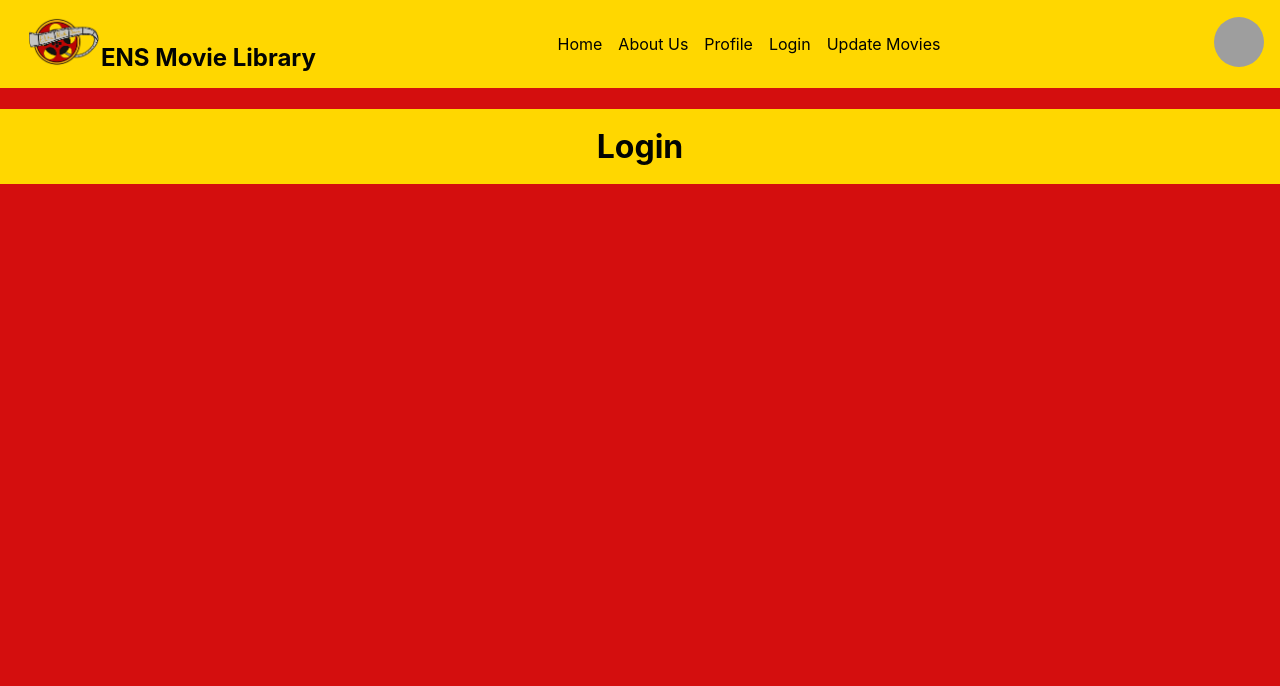
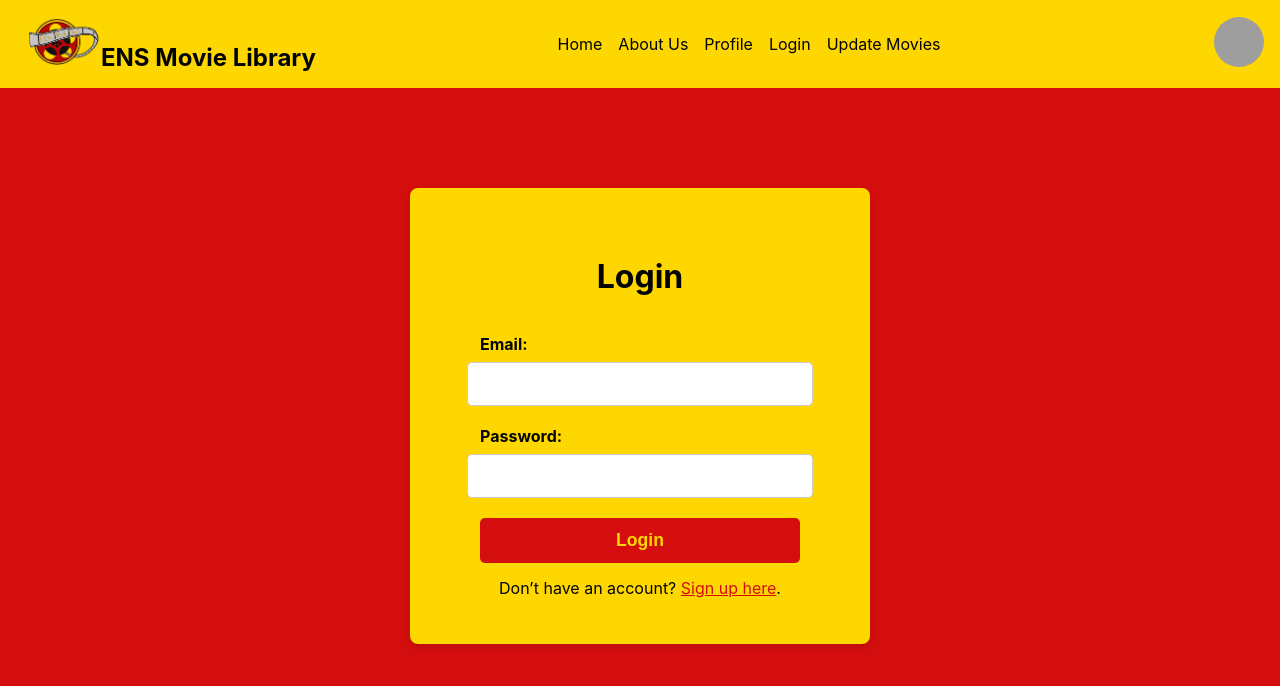
Before and after one commit to SaraSchafer/ANSMoviesLibrary, a React (Create React App) app in the folder ensmovielibrary/: page /login in a window 1280 px wide. Shown: the top 686 px of the page. Built offline with nearby package versions, Linux system fonts and the light colour scheme; grey boxes are pictures that could not be loaded.

Commit message:
initial login page commit

```diff
--- a/ensmovielibrary/src/pages/login.js
+++ b/ensmovielibrary/src/pages/login.js
@@ -1,9 +1,42 @@
-import React from "react";
+import React, { useState } from "react";
+import "../styles/login.css";
 
 const Login = () => {
+	const [email, setEmail] = useState("");
+	const [password, setPassword] = useState("");
+
+	const handleLogin = (e) => {
+		e.preventDefault();
+		alert("Logged in successfully!");
+	};
+
 	return (
-		<div>
-			<h1>Login</h1>
+		<div className="login-page">
+			<h1 className="login-heading">Login</h1>
+			<form onSubmit={handleLogin} className="login-form">
+				<div className="form-group">
+					<label htmlFor="email">Email:</label>
+					<input
+						type="email"
+						id="email"
+						value={email}
+						onChange={(e) => setEmail(e.target.value)}
+						required
+					/>
+				</div>
+				<div className="form-group">
+					<label htmlFor="password">Password:</label>
+					<input
+						type="password"
+						id="password"
+						value={password}
+						onChange={(e) => setPassword(e.target.value)}
+						required
+					/>
+				</div>
+				<button type="submit" className="login-button">Login</button>
+			</form>
+			<p className="signup-prompt">Don’t have an account? <a href="/signup">Sign up here</a>.</p>
 		</div>
 	);
 };
--- /dev/null
+++ b/ensmovielibrary/src/styles/login.css
@@ -0,0 +1,93 @@
+/* Main styling for the login page container */
+.login-page {
+	max-width: 400px;
+	margin: 100px auto;
+	padding: 30px;
+	background-color: #ffd700;
+	border-radius: 8px;
+	box-shadow: 0 4px 8px rgba(0, 0, 0, 0.1);
+	text-align: center;
+	color: #020402;
+}
+
+/* Login heading style */
+.login-heading {
+	font-size: 2em;
+	color: #020402;
+	margin-bottom: 20px;
+}
+
+/* Form styling */
+.login-form {
+	display: flex;
+	flex-direction: column;
+	align-items: center; /* Center-align form elements */
+	gap: 20px;
+}
+
+/* Label styling */
+.form-group {
+	width: 100%;
+	display: flex;
+	flex-direction: column;
+	align-items: center; /* Center-align labels */
+}
+
+.form-group label {
+	font-weight: bold;
+	margin-bottom: 8px;
+	color: #020402;
+	font-size: 1em;
+	text-align: left;
+	width: 80%;
+}
+
+/* Input field styling */
+.form-group input {
+	width: 80%; /* Set a consistent width */
+	padding: 12px;
+	font-size: 1em;
+	border: 1px solid #ccc;
+	border-radius: 5px;
+	outline: none;
+	transition: border-color 0.3s;
+}
+
+/* Input field focus color */
+.form-group input:focus {
+	border-color: #d40e0e;
+}
+
+/* Login button styling */
+.login-button {
+	width: 80%; /* Align button width with input fields */
+	padding: 12px;
+	font-size: 1.1em;
+	font-weight: bold;
+	color: #ffd700;
+	background-color: #d40e0e;
+	border: none;
+	border-radius: 5px;
+	cursor: pointer;
+	transition: background-color 0.3s;
+}
+
+.login-button:hover {
+	background-color: #a10c0c;
+}
+
+/* Sign-up prompt styling */
+.signup-prompt {
+	margin-top: 15px;
+	font-size: 1em;
+	color: #020402;
+}
+
+.signup-prompt a {
+	color: #d40e0e; /* Updated to match theme */
+	text-decoration: underline;
+}
+
+.signup-prompt a:hover {
+	text-decoration: none;
+}
```
